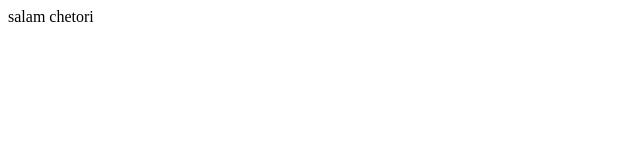
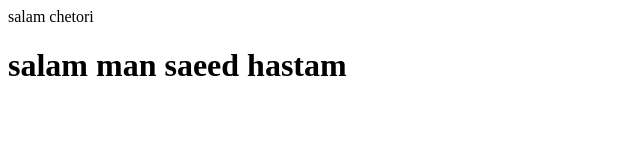
Before and after one commit to mehrdadtiger3000/mehrdad, a plain HTML site: page index.html in a window 1280 px wide. Shown: the whole page, without its empty margins (0-640 px from the left). Drawn offline with Linux system fonts and the light colour scheme.

Commit message:
change index

```diff
--- a/index.html
+++ b/index.html
@@ -2,5 +2,6 @@
 <html lang="en">
 <head>
 <a>salam chetori</a>
+<h1>salam man saeed hastam</h1>
 </body>
 </html>
```
